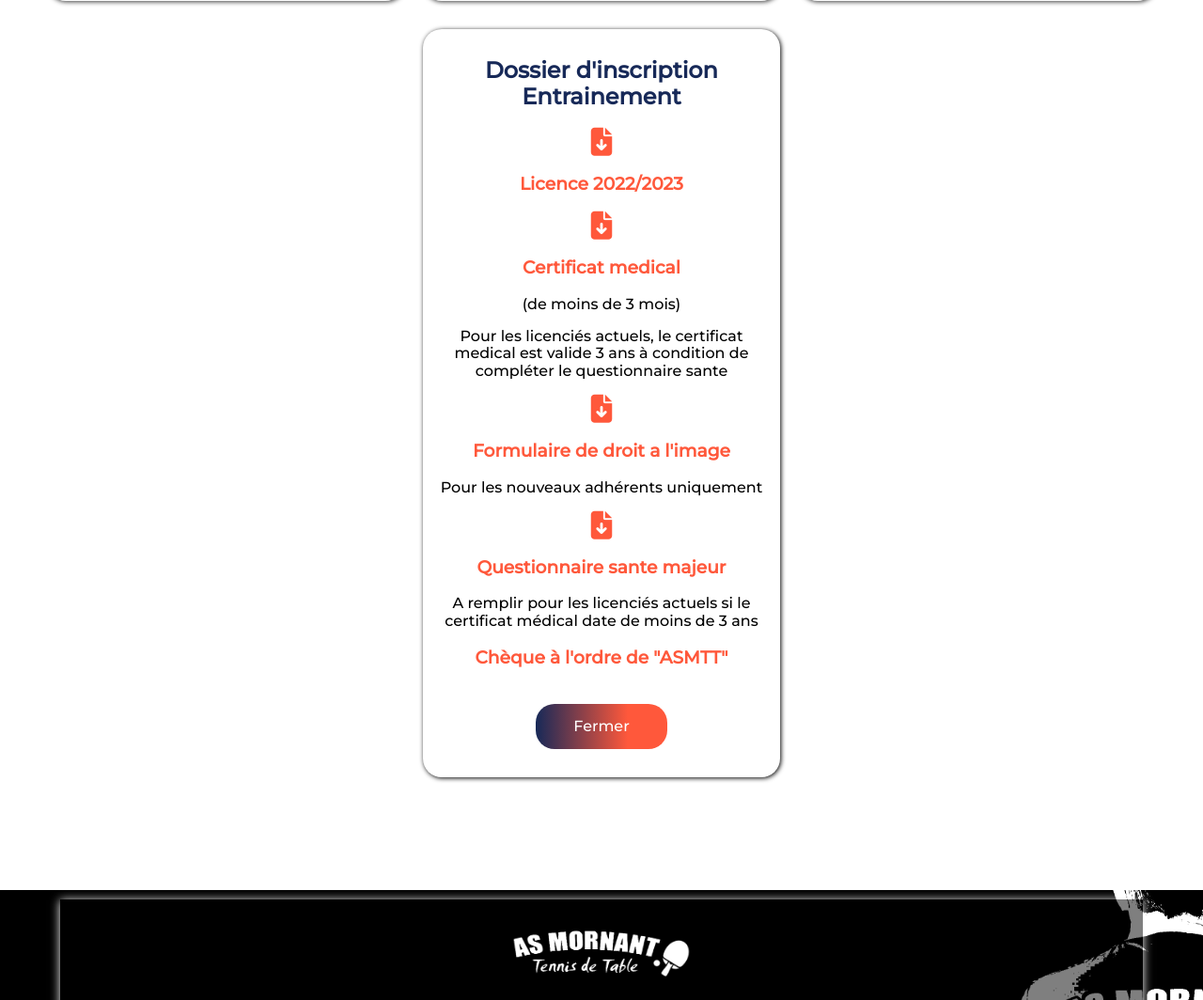
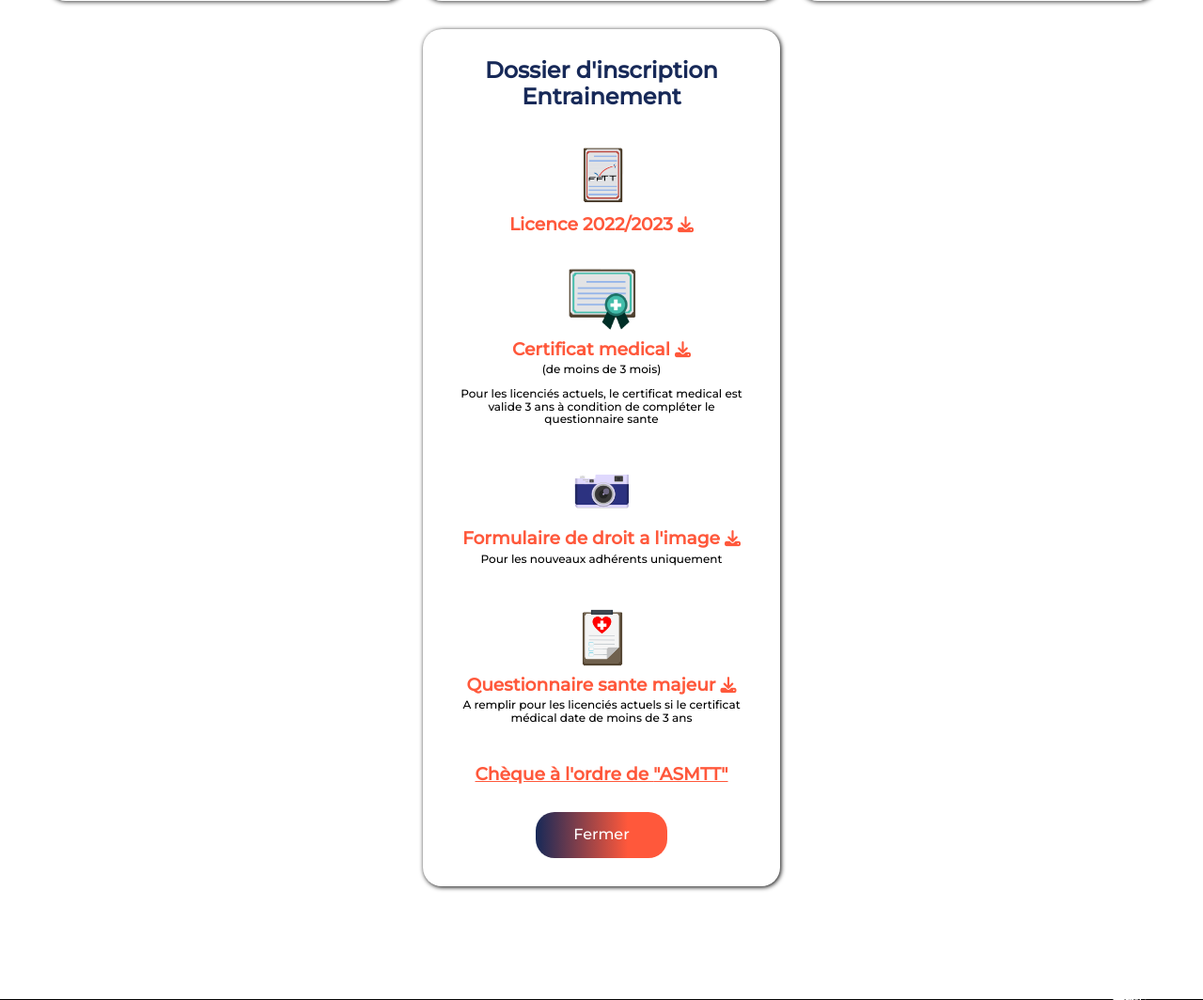
Before and after one commit to Crii6/pingpong, a PHP site: page /inscription.html in a window 1280 px wide, after a click on "Dossier d'inscription". Shown: the part 1199-2263 px from the top of the page at 94% size. Run offline with PHP 8.4, Linux system fonts and the light colour scheme; some libraries are stand-ins or nearby versions.

Commit message:
modif dossier inscrpt

```diff
--- a/css/style.css
+++ b/css/style.css
@@ -2170,8 +2170,31 @@ margin: 9rem auto;
     margin: auto;
 }
 
+.inscription-container-modal a:first-child{
+    margin-top: 2rem;
+}
+
+.inscription-container-modal > div{
+    display: flex;
+    flex-direction: column;
+    align-items: center;
+    transition: all 0.2s ease-in-out;
+}
+
+
+.inscription-container-modal > div:hover{
+    scale: 1.1;
+}
+.inscription-container-modal > div:hover h3,.inscription-container-modal > div:hover h3 > i{
+    /* color: var(--principal-color); */
+    text-decoration: underline;
+
+
+}
+
 .inscription-modal a{
     text-decoration: none;
+    padding: 0;
 }
 
 .inscription-modal.visible{
@@ -2180,11 +2203,23 @@ margin: 9rem auto;
 
 .inscription-container-modal h2{
     color: var(--principal-color);
-
 }
 
 .inscription-container-modal h3{
     color: var(--second-color);
+    width: 100%;
+    margin-top: 0.7rem;
+    margin-bottom: 0.4rem;
+}
+
+.inscription-container-modal h3 i{
+    font-size: 1.7rem;
+}
+
+.inscription-container-modal p{
+    margin-top: 0;
+    font-size: 1.2rem;
+    padding: 0 3rem;
 }
 
 .inscription-ferme a{
@@ -2196,10 +2231,41 @@ margin: 9rem auto;
     text-decoration: none;
     display: inline-block;
     margin: 2rem auto;
-}
-
-
-
+    transition: all 0.3s ease-in-out;
+}
+
+.inscription-ferme a:hover{
+    background: var(--second-color);
+    transform: scale(1.1);
+    border: 2px solid white;
+}
+
+.inscription-img-aide div{
+    display: flex;
+    justify-content: space-around;
+    align-items: flex-end;
+}
+
+.inscription-img-aide h3{
+    margin: 3rem auto 0;
+}
+
+
+
+.inscription-img-aide img{
+    width: 80px;
+    height: 80px;
+}
+
+
+.inscription-img-aide img:hover{
+    scale: 1.1;
+}
+
+.inscription-cheque h3{
+    margin: 3rem auto 1rem;
+    text-decoration: underline;
+}
 
 
 
--- a/inscription.html
+++ b/inscription.html
@@ -127,29 +127,29 @@
                                     <h2>Dossier d'inscription Loisir</h2>
                                     <div>
 
-                                        <a href="fichier/1-demande-de-licence-2022.pdf" target="_blank"><i class="fa-solid fa-file-arrow-down"></i></a>
-                                        <a href="fichier/1-demande-de-licence-2022.pdf" targer="_blank"><h3>Licence 2022/2023</h3></a>
+                                        <a href="fichier/1-demande-de-licence-2022.pdf" target="_blank"><img src="img/1-demande-de-licence-2022-pdf.png" alt="logo formulaire licence" width="65px"></a>
+                                        <a href="fichier/1-demande-de-licence-2022.pdf" targer="_blank"><h3>Licence 2022/2023 <i class="fa-solid fa-download"></i></h3></a>
                                     </div>
                                     <div>
 
-                                        <a href="fichier/2-certificat-medical-2022.pdf" target="_blank"><i class="fa-solid fa-file-arrow-down"></i></a>
-                                        <a href="fichier/2-certificat-medical-2022.pdf" target="_blank"><h3>Certificat medical</h3></a>
+                                        <a href="fichier/2-certificat-medical-2022.pdf" target="_blank"><img src="img/logo_certicat_medical.png" alt="logo certificat medical" width="65px"></a>
+                                        <a href="fichier/2-certificat-medical-2022.pdf" target="_blank"><h3>Certificat medical <i class="fa-solid fa-download"></i></h3></a>
                                         <p>(de moins de 3 mois)</p>
                                         <p>Pour les licenciés actuels, le certificat medical est valide 3 ans à condition de compléter le questionnaire sante</p>
                                     </div>
                                     <div>
 
-                                        <a href="fichier/5-droit-image-2022-2023 (1).pdf" target="_blank"><i class="fa-solid fa-file-arrow-down"></i></a>
-                                        <a href="fichier/5-droit-image-2022-2023 (1).pdf" target="_blank"><h3>Formulaire de droit a l'image</h3></a>
+                                        <a href="fichier/5-droit-image-2022-2023 (1).pdf" target="_blank"><img src="img/camera-g06822f641_640.png" alt="logo camera" width="70px"></a>
+                                        <a href="fichier/5-droit-image-2022-2023 (1).pdf" target="_blank"><h3>Formulaire de droit a l'image <i class="fa-solid fa-download"></i></h3></a>
                                         <p>Pour les nouveaux adhérents uniquement</p>
                                     </div>
                                     <div>
 
-                                        <a href="fichier/3-questionnaire-sante-majeur-2022.pdf" target="_blank"><i class="fa-solid fa-file-arrow-down"></i></a>
-                                        <a href="fichier/3-questionnaire-sante-majeur-2022.pdf" target="_blank"><h3>Questionnaire sante majeur</h3></a>
+                                        <a href="fichier/3-questionnaire-sante-majeur-2022.pdf" target="_blank"><img src="img/medical-history-g6007a00d7_640 (1).png" alt="logo questionnaire sante" width="65px"></a>
+                                        <a href="fichier/3-questionnaire-sante-majeur-2022.pdf" target="_blank"><h3>Questionnaire sante majeur <i class="fa-solid fa-download"></i></h3></a>
                                         <p>A remplir pour les licenciés actuels si le certificat médical date de moins de 3 ans</p>
                                     </div>
-                                    <div>
+                                    <div class="inscription-cheque">
                                         <h3>Chèque à l'ordre de <strong>"ASMTT"</strong></h3>
                                     </div>
                                     <div class="inscription-ferme">
@@ -193,30 +193,30 @@
                                 <h2>Dossier d'inscription Entrainement</h2>
                                 <div>
 
-                                    <a href="fichier/1-demande-de-licence-2022.pdf" target="_blank"><i class="fa-solid fa-file-arrow-down"></i></a>
-                                    <a href="fichier/1-demande-de-licence-2022.pdf" targer="_blank"><h3>Licence 2022/2023</h3></a>
+                                    <a href="fichier/1-demande-de-licence-2022.pdf" target="_blank"><img src="img/1-demande-de-licence-2022-pdf.png" alt="logo formulaire licence" width="65px"></a>
+                                    <a href="fichier/1-demande-de-licence-2022.pdf" targer="_blank"><h3>Licence 2022/2023 <i class="fa-solid fa-download"></i></h3></a>
                                 </div>
                                 <div>
 
-                                    <a href="fichier/2-certificat-medical-2022.pdf" target="_blank"><i class="fa-solid fa-file-arrow-down"></i></a>
-                                    <a href="fichier/2-certificat-medical-2022.pdf" target="_blank"><h3>Certificat medical</h3></a>
+                                    <a href="fichier/2-certificat-medical-2022.pdf" target="_blank"><img src="img/logo_certicat_medical.png" alt="logo certificat medical" width="80px"></a>
+                                    <a href="fichier/2-certificat-medical-2022.pdf" target="_blank"><h3>Certificat medical <i class="fa-solid fa-download"></i></h3></a>
                                     <p>(de moins de 3 mois)</p>
                                     <p>Pour les licenciés actuels, le certificat medical est valide 3 ans à condition de compléter le questionnaire sante</p>
                                 </div>
                                 <div>
 
-                                    <a href="fichier/5-droit-image-2022-2023 (1).pdf" target="_blank"><i class="fa-solid fa-file-arrow-down"></i></a>
-                                    <a href="fichier/5-droit-image-2022-2023 (1).pdf" target="_blank"><h3>Formulaire de droit a l'image</h3></a>
+                                    <a href="fichier/5-droit-image-2022-2023 (1).pdf" target="_blank"><img src="img/camera-g06822f641_640.png" alt="logo camera" width="70px"></a>
+                                    <a href="fichier/5-droit-image-2022-2023 (1).pdf" target="_blank"><h3>Formulaire de droit a l'image <i class="fa-solid fa-download"></i></h3></a>
                                     <p>Pour les nouveaux adhérents uniquement</p>
                                     <p></p>
                                 </div>
                                 <div>
 
-                                    <a href="fichier/3-questionnaire-sante-majeur-2022.pdf" target="_blank"><i class="fa-solid fa-file-arrow-down"></i></a>
-                                    <a href="fichier/3-questionnaire-sante-majeur-2022.pdf" target="_blank"><h3>Questionnaire sante majeur</h3></a>
+                                    <a href="fichier/3-questionnaire-sante-majeur-2022.pdf" target="_blank"><img src="img/medical-history-g6007a00d7_640 (1).png" alt="logo questionnaire sante" width="65px"></a>
+                                    <a href="fichier/3-questionnaire-sante-majeur-2022.pdf" target="_blank"><h3>Questionnaire sante majeur <i class="fa-solid fa-download"></i></h3></a>
                                     <p>A remplir pour les licenciés actuels si le certificat médical date de moins de 3 ans</p>
                                 </div>
-                                <div>
+                                <div class="inscription-cheque">
                                     <h3>Chèque à l'ordre de <strong>"ASMTT"</strong></h3>
                                 </div>
                                 <div class="inscription-ferme">
@@ -252,24 +252,30 @@
                                 <h2>Dossier d'inscription Jeune</h2>
                                 <div>
 
-                                    <a href="fichier/1-demande-de-licence-2022.pdf" target="_blank"><i class="fa-solid fa-file-arrow-down"></i></a>
-                                    <a href="fichier/1-demande-de-licence-2022.pdf" targer="_blank"><h3>Licence 2022/2023</h3></a>
+                                    <a href="fichier/1-demande-de-licence-2022.pdf" target="_blank"><img src="img/1-demande-de-licence-2022-pdf.png" alt="logo formulaire licence" width="65px"></a>
+                                    <a href="fichier/1-demande-de-licence-2022.pdf" targer="_blank"><h3>Licence 2022/2023 <i class="fa-solid fa-download"></i></h3></a>
                                 </div>
                                 <div>
 
-                                    <a href="fichier/5-droit-image-2022-2023 (1).pdf" target="_blank"><i class="fa-solid fa-file-arrow-down"></i></a>
-                                    <a href="fichier/5-droit-image-2022-2023 (1).pdf" target="_blank"><h3>Formulaire de droit a l'image</h3></a>
+                                    <a href="fichier/5-droit-image-2022-2023 (1).pdf" target="_blank"><img src="img/camera-g06822f641_640.png" alt="logo camera" width="70px"></a>
+                                    <a href="fichier/5-droit-image-2022-2023 (1).pdf" target="_blank"><h3>Formulaire de droit a l'image <i class="fa-solid fa-download"></i></h3></a>
                                     <p>Pour les nouveaux adhérents uniquement</p>
                                 </div>
                                 <div>
-                                    <a href="fichier/4-questionnaire-sante-mineur-2022.pdf" target="_blank"><i class="fa-solid fa-file-arrow-down"></i></a>
-                                    <a href="fichier/4-questionnaire-sante-mineur-2022.pdf"><h3>Questionnaire sante Mineur</h3></a>
+                                    <a href="fichier/4-questionnaire-sante-mineur-2022.pdf" target="_blank"><img src="img/medical-history-g6007a00d7_640 (1).png" alt="logo questionnaire sante" width="65px"></a>
+                                    <a href="fichier/4-questionnaire-sante-mineur-2022.pdf" target="_blank"><h3>Questionnaire sante Mineur <i class="fa-solid fa-download"></i></h3></a>
                                 </div>
-                                <div>
+                                <div class="inscription-cheque">
+                                    <h3>Chèque à l'ordre de <strong>"ASMTT"</strong></h3>
+                                </div>
+                                <div class="inscription-img-aide">
                                     <h3>Aides financières</h3>
-                                    <a href="https://www.pass.sports.gouv.fr/"><img src="img/passsport-logo.svg" alt="Pass sport"></a>
-                                    <a href="https://www.auvergnerhonealpes.fr/passregion"><img src="img/Logo-bleu-png-2020-pass-region-981x1024.png" alt="pass region"></a>
-                                    <a href="https://www.ville-mornant.fr/Le-Passeport-Junior-mornant-art-100.html"><img src="img/Passeport junior adapté couv 2023-24 Web.jpg" alt="passport junior mornant"></a>
+                                    <div>
+
+                                        <a href="https://www.pass.sports.gouv.fr/" target="_blank"><img src="img/passsport-logo.svg" alt="Pass sport"></a>
+                                        <a href="https://www.auvergnerhonealpes.fr/passregion" target="_blank"><img src="img/Logo-bleu-png-2020-pass-region-981x1024.png" alt="pass region"></a>
+                                        <a href="https://www.ville-mornant.fr/Le-Passeport-Junior-mornant-art-100.html" target="_blank"><img src="img/Passeport junior adapté couv 2023-24 Web.jpg" alt="passport junior mornant"></a>
+                                    </div>
                                 </div>
                                 <div class="inscription-ferme">
                                     <a href="#inscription-slide" id="insciption-ferme3">Fermer</a>
```
Also changed, not shown: img/1-demande-de-licence-2022-pdf.png (added), img/camera-g06822f641_640.png (added), img/logo_certicat_medical.png (added), img/medical-history-g6007a00d7_640 (1).png (added).
